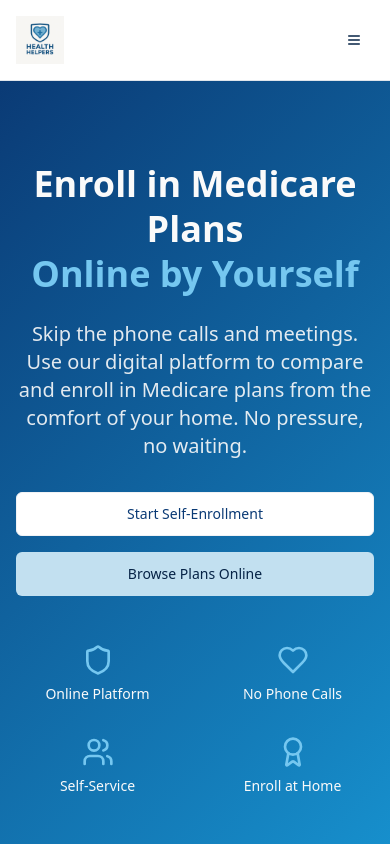
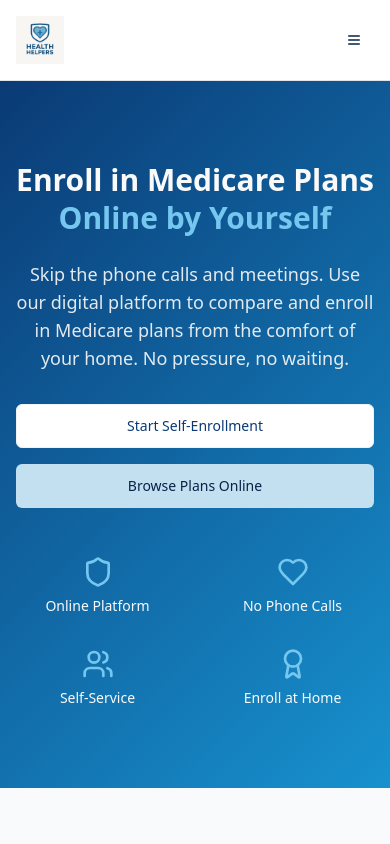
Before and after one commit to tylercalvert13/trinity-suppappt, a React (Vite) app: page / in a window 390 px wide. Shown: the top 844 px of the page. Built offline with nearby package versions, Linux system fonts and the light colour scheme.

Commit message:
Adjust font size on mobile
Optimize the font size in the first section for mobile devices.

```diff
--- a/src/components/Hero.tsx
+++ b/src/components/Hero.tsx
@@ -7,13 +7,13 @@ const Hero = () => {
       <div className="container mx-auto px-4">
         <div className="max-w-4xl mx-auto text-center">
           {/* Main Heading */}
-          <h1 className="text-4xl md:text-6xl font-bold mb-6 leading-tight">
+          <h1 className="text-3xl sm:text-4xl md:text-6xl font-bold mb-6 leading-tight">
             Enroll in Medicare Plans
             <span className="block text-accent"> Online by Yourself</span>
           </h1>
 
           {/* Subheading */}
-          <p className="text-xl md:text-2xl mb-8 text-primary-foreground/90 max-w-3xl mx-auto">
+          <p className="text-lg sm:text-xl md:text-2xl mb-8 text-primary-foreground/90 max-w-3xl mx-auto">
             Skip the phone calls and meetings. Use our digital platform to compare and enroll in
             Medicare plans from the comfort of your home. No pressure, no waiting.
           </p>
```
